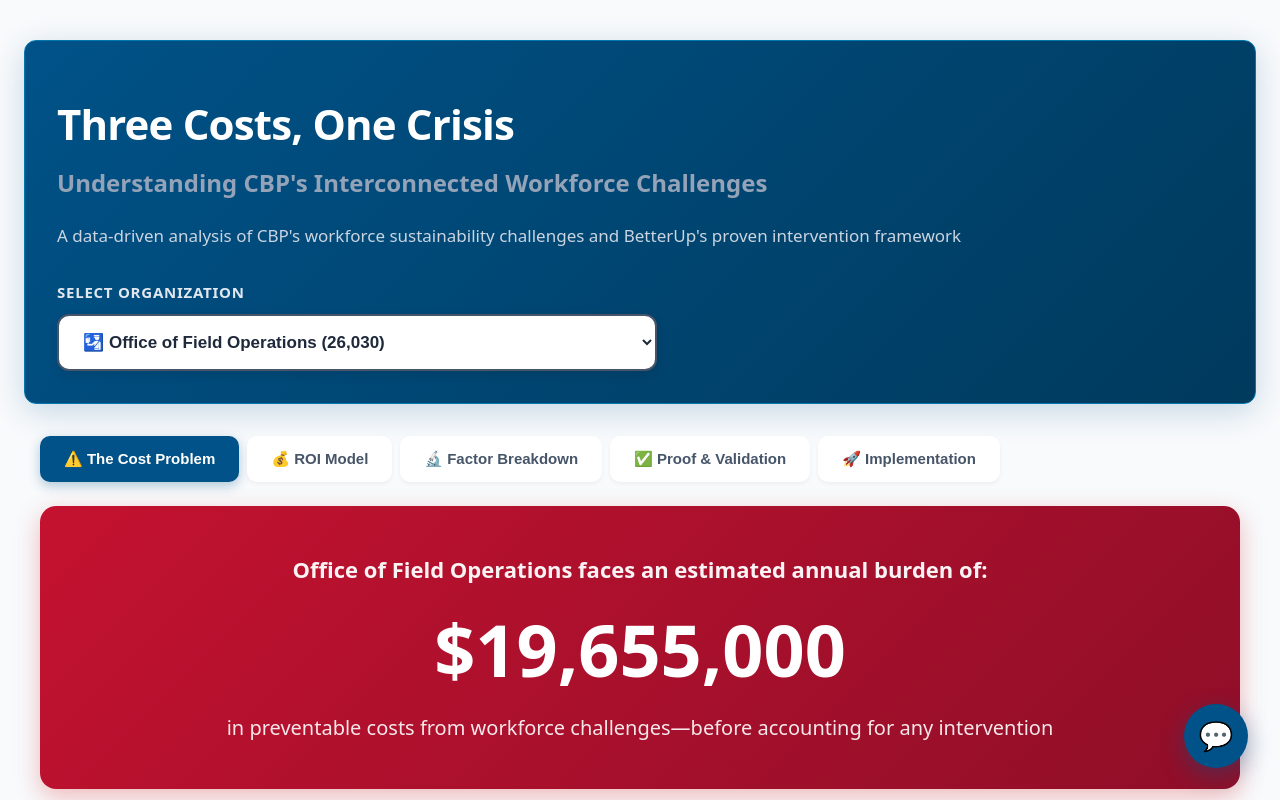
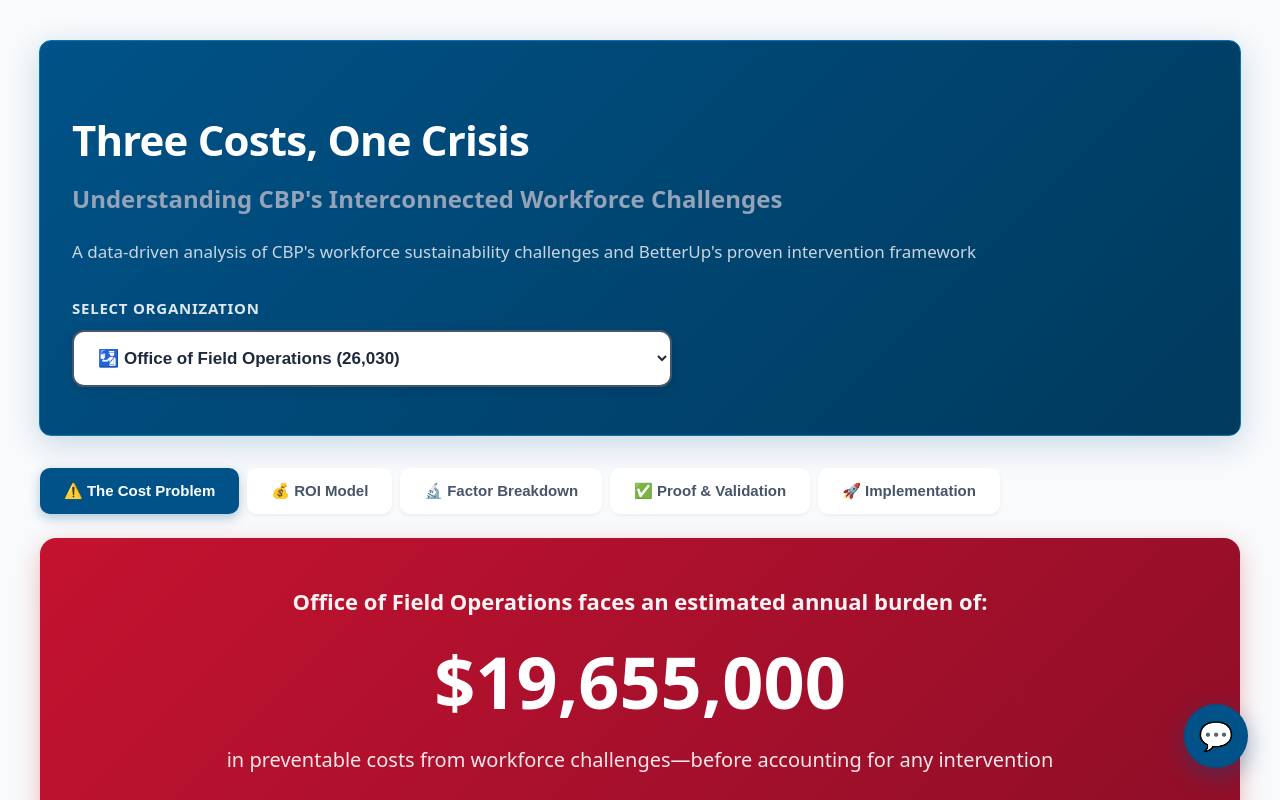
Before and after one commit to scottrsmith-bu/cbp-roi-calculator, a React (Create React App) app: page / in a window 1280 px wide. Shown: the top 800 px of the page. Built offline with nearby package versions, Linux system fonts and the light colour scheme.

Commit message:
Update App.js

```diff
--- a/src/App.js
+++ b/src/App.js
@@ -147,8 +147,8 @@
     <div style={{fontFamily: 'system-ui, -apple-system, sans-serif', background: '#f8fafc', minHeight: '100vh', padding: '40px 24px'}}>
 
       {/* PRETTIER HEADER */}
-      <div style={{maxWidth: '1200px', margin: '0 auto 32px', background: 'linear-gradient(135deg, #005288 0%, #003a5d 100%)', borderRadius: '12px', padding: '32px', boxShadow: '0 8px 32px rgba(0,82,136,0.2)', border: '1px solid #0078ae'}}>
-        <div style={{marginBottom: '32px'}}>
+      <div style={{maxWidth: '1200px', margin: '0 auto 32px', background: 'linear-gradient(135deg, #005288 0%, #003a5d 100%)', borderRadius: '12px', padding: '48px 0', boxShadow: '0 8px 32px rgba(0,82,136,0.2)', border: '1px solid #0078ae'}}>
+        <div style={{marginBottom: '32px', padding: '0 32px'}}>
           <h1 style={{fontSize: '42px', fontWeight: '900', color: 'white', marginBottom: '16px', lineHeight: '1.1', letterSpacing: '-0.02em'}}>
             Three Costs, One Crisis
           </h1>
@@ -160,7 +160,7 @@
           </p>
         </div>
 
-        <div>
+        <div style={{padding: '0 32px'}}>
           <label style={{display: 'block', fontSize: '15px', fontWeight: '700', color: '#e2e8f0', marginBottom: '12px', letterSpacing: '0.05em', textTransform: 'uppercase'}}>
             Select Organization
           </label>
```
